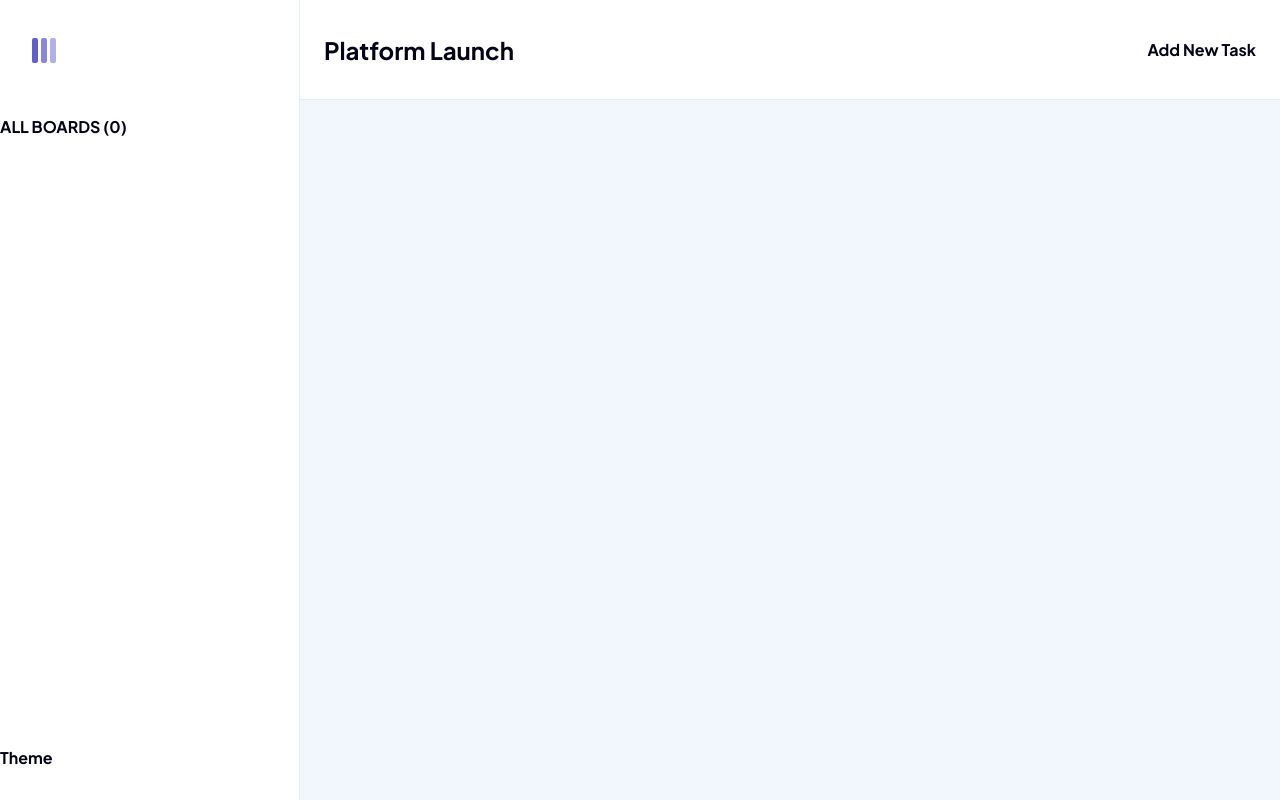
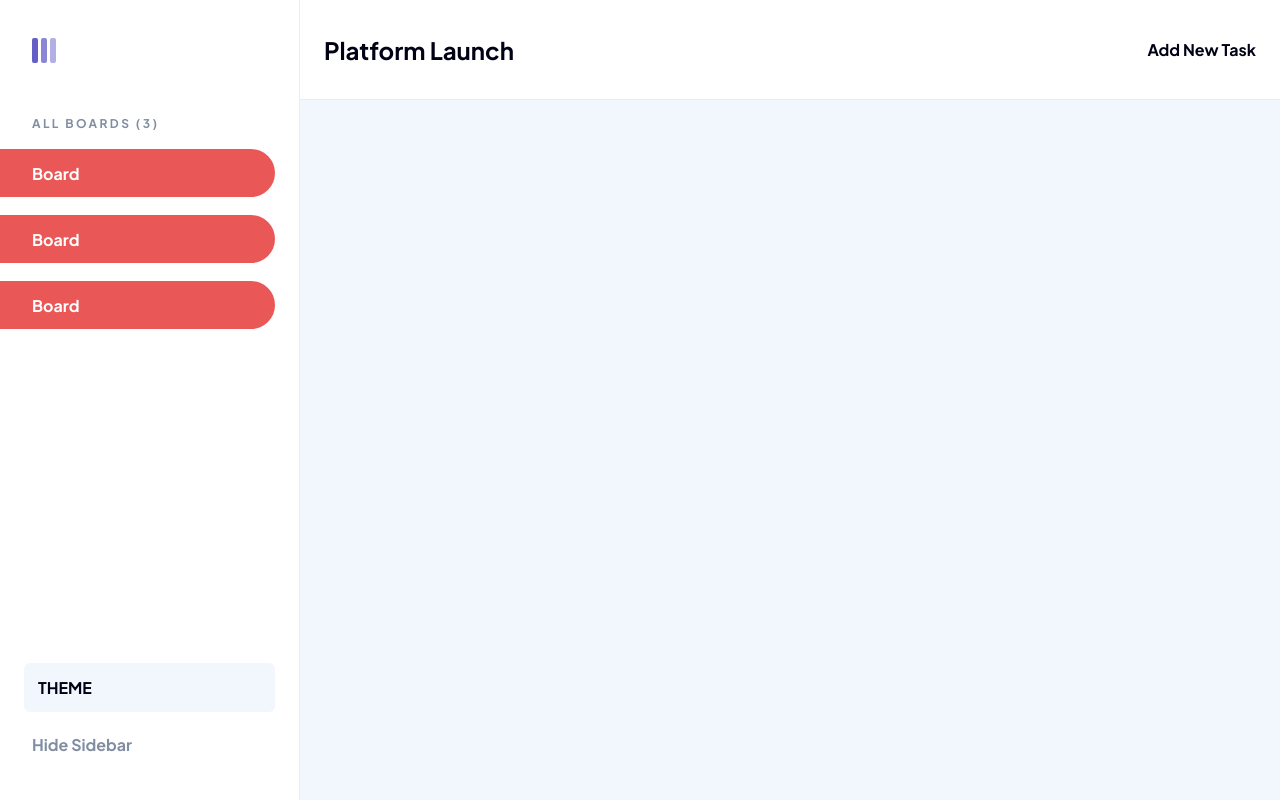
Before and after one commit to jakubgrygiel/kanban-task-management, a Next.js app: page /dashboard in a window 1280 px wide. Built offline with nearby package versions, Linux system fonts and the light colour scheme.

Commit message:
Add styling for sidebar

```diff
--- /dev/null
+++ b/components/sidebar/BoardBtn.tsx
@@ -0,0 +1,23 @@
+import styled from "styled-components";
+
+const StyledWrapper = styled.button`
+  cursor: pointer;
+  height: 48px;
+  width: 100%;
+  padding-left: 32px;
+  text-align: left;
+  color: ${({ theme }) => theme.colors.whiteText};
+  background-color: ${({ theme }) => theme.colors.buttonBoardBg};
+  border: none;
+  border-radius: 0 24px 24px 0;
+  transition: background-color 0.3s ease-in-out, color 0.3s ease-in-out;
+
+  &:hover {
+    color: ${({ theme }) => theme.colors.purpleText};
+    background-color: ${({ theme }) => theme.colors.buttonBoardHoverBg};
+  }
+`;
+
+export default function BoardBtn() {
+  return <StyledWrapper>Board</StyledWrapper>;
+}
--- /dev/null
+++ b/components/sidebar/BoardsLinks.tsx
@@ -0,0 +1,29 @@
+import styled from "styled-components";
+import BoardBtn from "./BoardBtn";
+
+const StyledWrapper = styled.div`
+  display: flex;
+  justify-content: flex-start;
+  align-items: flex-start;
+  flex-direction: column;
+  gap: 18px;
+  width: 100%;
+`;
+
+const H2 = styled.h2`
+  padding-left: 32px;
+  font-size: 12px;
+  letter-spacing: 2.4px;
+  color: ${({ theme }) => theme.colors.secondaryText};
+`;
+
+export default function BoardsLinks() {
+  return (
+    <StyledWrapper>
+      <H2>ALL BOARDS (3)</H2>
+      <BoardBtn />
+      <BoardBtn />
+      <BoardBtn />
+    </StyledWrapper>
+  );
+}
--- /dev/null
+++ b/components/sidebar/HideSidebarBtn.tsx
@@ -0,0 +1,23 @@
+import styled from "styled-components";
+
+const StyledWrapper = styled.button`
+  cursor: pointer;
+  height: 48px;
+  width: 100%;
+  padding-left: 32px;
+  text-align: left;
+  color: ${({ theme }) => theme.colors.secondaryText};
+  background-color: ${({ theme }) => theme.colors.buttonHideSidebarBg};
+  border: none;
+  border-radius: 0 24px 24px 0;
+  transition: background-color 0.3s ease-in-out, color 0.3s ease-in-out;
+
+  &:hover {
+    color: ${({ theme }) => theme.colors.purpleText};
+    background-color: ${({ theme }) => theme.colors.buttonHideSidebarHoverBg};
+  }
+`;
+
+export default function HideSidebarBtn() {
+  return <StyledWrapper>Hide Sidebar</StyledWrapper>;
+}
--- a/components/sidebar/Sidebar.tsx
+++ b/components/sidebar/Sidebar.tsx
@@ -1,4 +1,6 @@
 import styled from "styled-components";
+import BoardsLinks from "./BoardsLinks";
+import SidebarSettings from "./SidebarSettings";
 
 const StyledWrapper = styled.div<ISidebarIsOpen>`
   position: relative;
@@ -36,8 +38,8 @@ interface ISidebarProps {
 export default function Sidebar({ isOpen }: ISidebarProps) {
   return (
     <StyledWrapper isOpen={isOpen}>
-      <div>ALL BOARDS (0)</div>
-      <div>Theme</div>
+      <BoardsLinks />
+      <SidebarSettings />
     </StyledWrapper>
   );
 }
--- /dev/null
+++ b/components/sidebar/SidebarSettings.tsx
@@ -0,0 +1,21 @@
+import styled from "styled-components";
+import ToggleTheme from "./ToggleTheme";
+import HideSidebarBtn from "./HideSidebarBtn";
+
+const StyledWrapper = styled.div`
+  display: flex;
+  justify-content: flex-start;
+  align-items: flex-end;
+  flex-direction: column;
+  gap: 8px;
+  width: 100%;
+`;
+
+export default function SidebarSettings() {
+  return (
+    <StyledWrapper>
+      <ToggleTheme />
+      <HideSidebarBtn />
+    </StyledWrapper>
+  );
+}
--- /dev/null
+++ b/components/sidebar/ToggleTheme.tsx
@@ -0,0 +1,21 @@
+import styled from "styled-components";
+
+const StyledWrapper = styled.div`
+  width: 100%;
+  padding-left: 24px;
+`;
+
+const ToggleWrapper = styled.div`
+  width: 100%;
+  padding: 14px;
+  background-color: ${({ theme }) => theme.colors.themeCardBg};
+  border-radius: 6px;
+`;
+
+export default function ToggleTheme() {
+  return (
+    <StyledWrapper>
+      <ToggleWrapper>THEME</ToggleWrapper>
+    </StyledWrapper>
+  );
+}
--- a/theme/theme.ts
+++ b/theme/theme.ts
@@ -30,6 +30,10 @@ const lightTheme = {
     buttonDeleteBg: "hsla(0, 78%, 63%, 1)",
     buttonDeleteHoverBg: "hsla(0, 100%, 80%, 1)",
     buttonDeleteText: "hsla(0, 0%, 100%, 1)",
+    buttonHideSidebarBg: "hsla(0, 0%, 100%, 1)",
+    buttonHideSidebarHoverBg: "hsla(242, 48%, 58%, 0.1)",
+    buttonBoardBg: "hsla(0, 78%, 63%, 1)",
+    buttonBoardHoverBg: "hsla(242, 48%, 58%, 0.1)",
     checkboxFieldBg: "hsla(235, 16%, 15%, 1)",
     checkboxFieldHoverBg: "hsla(242, 48%, 58%, 0.25)",
     checkboxText: "hsla(0, 0%, 100%, 1)",
@@ -45,7 +49,7 @@ const lightTheme = {
     "hsla(249, 83%, 70%, 1)",
     "hsla(155, 68%, 65%, 1)",
     "hsla(32, 75%, 59%, 1)",
-    "hsla(61, 83%, 70%, 1)",
+    "hsla(50, 83%, 70%, 1)",
     "hsla(310, 68%, 65%, 1)",
     "hsla(227, 75%, 59%, 1)",
     "hsla(104, 83%, 70%, 1)",
@@ -86,6 +90,10 @@ const darkTheme = {
     buttonDeleteBg: "hsla(0, 78%, 63%, 1)",
     buttonDeleteHoverBg: "hsla(0, 100%, 80%, 1)",
     buttonDeleteText: "hsla(0, 0%, 100%, 1)",
+    buttonHideSidebarBg: "hsla(235, 12%, 19%, 1)",
+    buttonHideSidebarHoverBg: "hsla(0, 0%, 100%, 1)",
+    buttonBoardBg: "hsla(242, 48%, 58%, 1)",
+    buttonBoardHoverBg: "hsla(0, 0%, 100%, 1)",
     checkboxFieldBg: "hsla(0, 100%, 80%, 1)",
     checkboxFieldHoverBg: "hsla(242, 48%, 58%, 0.25)",
     checkboxText: "hsla(237, 100%, 4%, 1)",
@@ -101,7 +109,7 @@ const darkTheme = {
     "hsla(249, 83%, 70%, 1)",
     "hsla(155, 68%, 65%, 1)",
     "hsla(32, 75%, 59%, 1)",
-    "hsla(61, 83%, 70%, 1)",
+    "hsla(50, 83%, 70%, 1)",
     "hsla(310, 68%, 65%, 1)",
     "hsla(227, 75%, 59%, 1)",
     "hsla(104, 83%, 70%, 1)",
```
